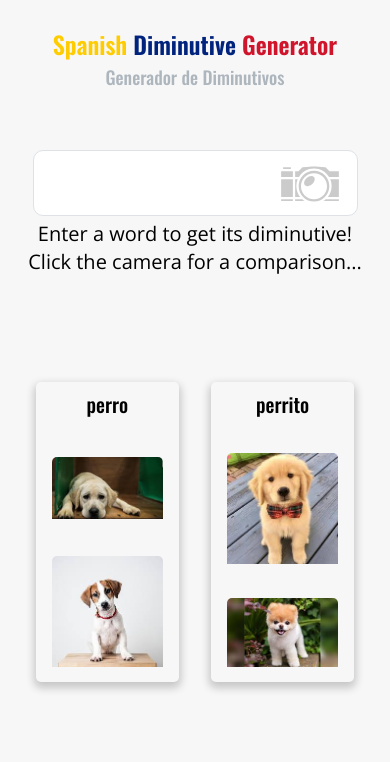
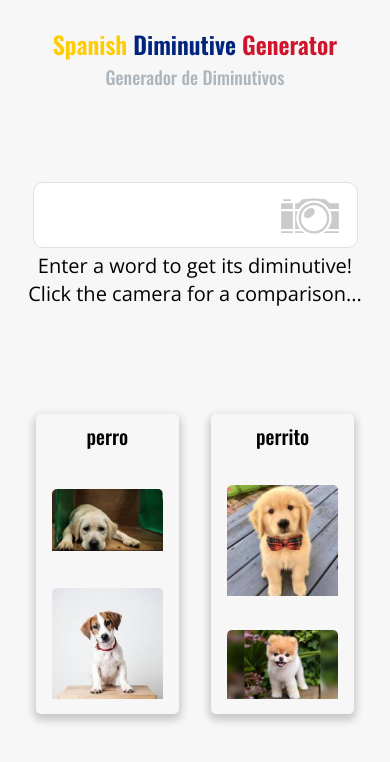
Before and after one commit to WordsPerMinute/spanish-diminutive-generator, a React (Create React App) app: page / in a window 390 px wide. Shown: the top 762 px of the page. Built offline with nearby package versions, Linux system fonts and the light colour scheme.

Commit message:
tiny tweak queries for iphone6 vs X

```diff
--- a/src/components/PhotoCards.scss
+++ b/src/components/PhotoCards.scss
@@ -6,7 +6,7 @@
     justify-content: center;
     margin-top: $xxl;
     @media (max-width: 600px) {
-        margin-top: 0;
+        margin-top: $xs;
         @media (min-height: 725px) {
             margin-top: $xxxxl;
         }
--- a/src/components/WordGenerator.scss
+++ b/src/components/WordGenerator.scss
@@ -7,7 +7,10 @@
     padding-top: $xxxl;
     @media (max-width: 600px) {
       max-width: 325px;
-      padding-top: $xxxl;
+      padding-top: $xl;
+      @media (min-height: 725px) {
+          margin-top: $xxxl;
+      }
     }
 }
 
```
